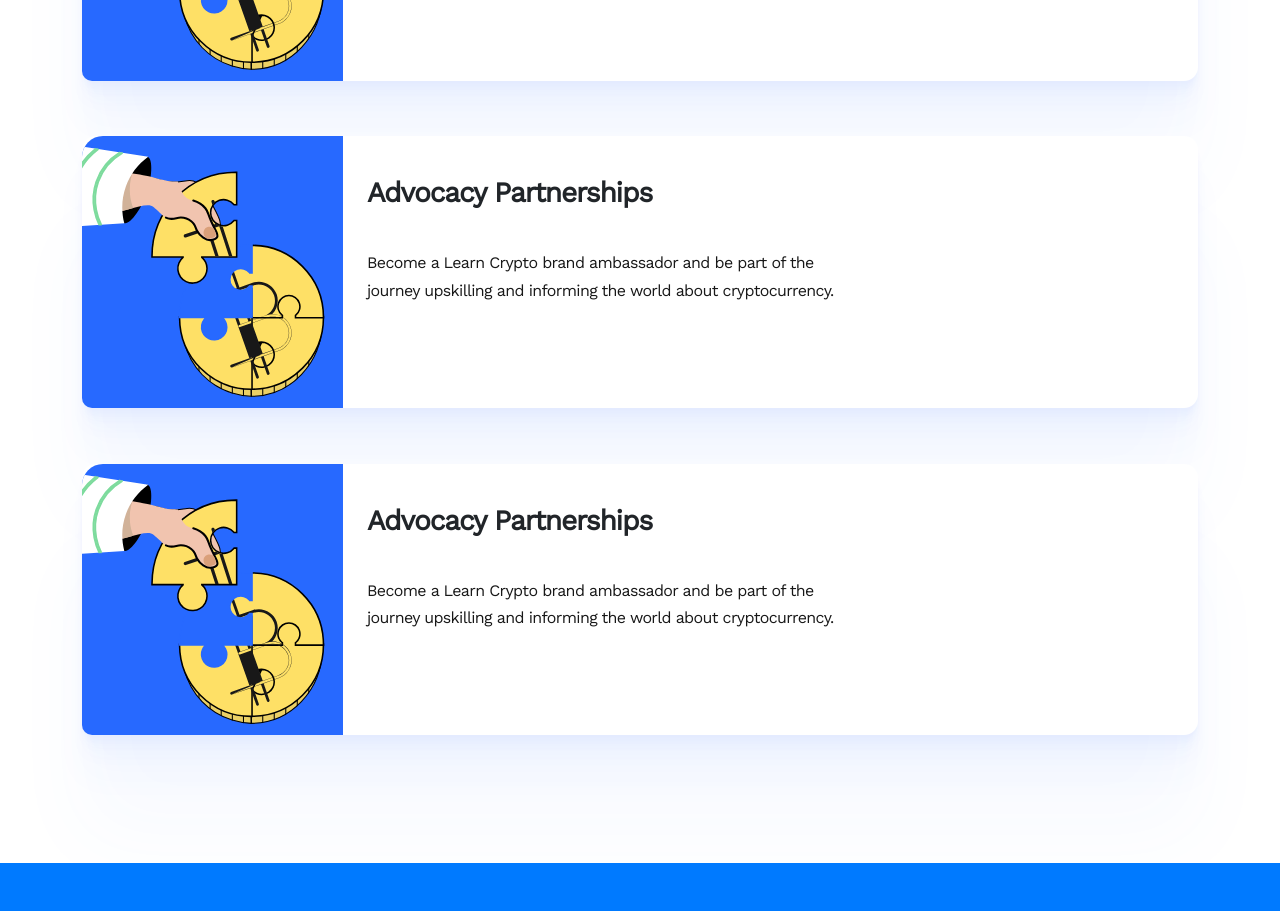
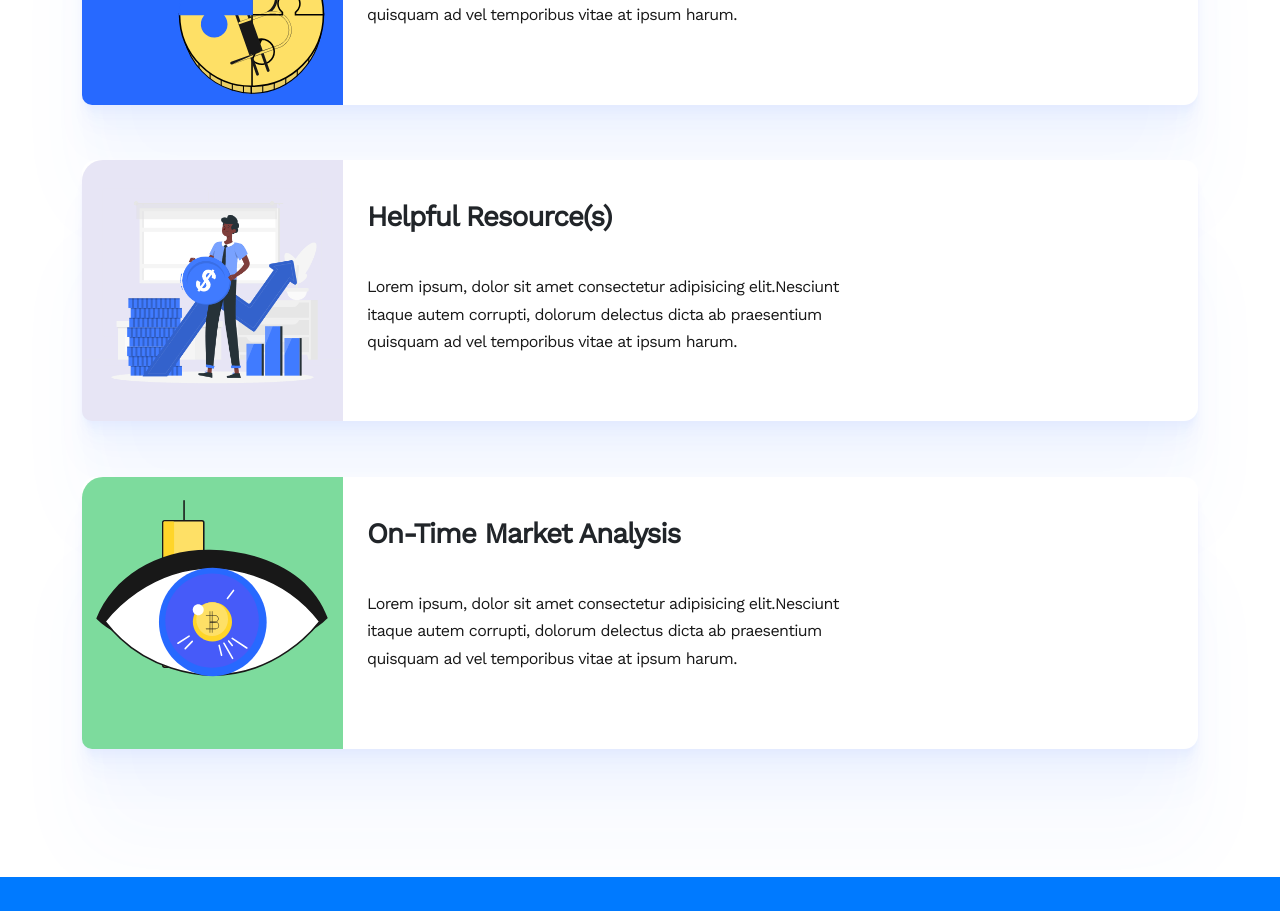
Before and after one commit to TEE2DWHY/TeamDefi, a React (Create React App) app: page /financial-markets in a window 1280 px wide. Shown: the part 1140-2051 px from the top of the page. Built offline with nearby package versions, Linux system fonts and the light colour scheme.

Commit message:
made changes on the financial market page

```diff
--- a/src/pages/Forex.js
+++ b/src/pages/Forex.js
@@ -30,7 +30,7 @@
 
             <div className="container">
                 <h1 style={{ display: "inline" }}>What do we provide? </h1>
-                <br />
+                <br /> <br />
                 <p className="provide-p col-lg-7">
                     Lorem ipsum, dolor sit amet consectetur adipisicing elit.Nesciunt itaque autem corrupti, dolorum delectus dicta ab praesentium quisquam ad vel temporibus vitae at ipsum harum, quaerat dolorem doloremque quos iure in asperiores.Optio a voluptas magnam, maxime et quaerat laboriosam voluptates quibusdam perspiciatis quos ab molestias est pariatur cumque recusandae.
                 </p>
@@ -43,7 +43,7 @@
                         </div>
                         <div className="col-lg-9">
                             <h3 className="provision-h3">Advocacy Partnerships</h3>
-                            <p className="provision-p col-lg-7">Become a Learn Crypto brand ambassador and be part of the journey upskilling and informing the world about cryptocurrency.</p>
+                            <p className="provision-p col-lg-7">Lorem ipsum, dolor sit amet consectetur adipisicing elit.Nesciunt itaque autem corrupti, dolorum delectus dicta ab praesentium quisquam ad vel temporibus vitae at ipsum harum.</p>
                         </div>
                     </div>
                 </div>
@@ -51,11 +51,11 @@
                 <div className="cont-provision">
                     <div className="row">
                         <div className="col-lg-3">
-                            <img className="prov-img1" src="provide1.svg" alt="provide1" />
+                            <img className="prov-img1" src="Finance.gif" alt="provide1" />
                         </div>
                         <div className="col-lg-9">
-                            <h3 className="provision-h3">Advocacy Partnerships</h3>
-                            <p className="provision-p col-lg-7">Become a Learn Crypto brand ambassador and be part of the journey upskilling and informing the world about cryptocurrency.</p>
+                            <h3 className="provision-h3">Helpful Resource(s)</h3>
+                            <p className="provision-p col-lg-7">Lorem ipsum, dolor sit amet consectetur adipisicing elit.Nesciunt itaque autem corrupti, dolorum delectus dicta ab praesentium quisquam ad vel temporibus vitae at ipsum harum.</p>
                         </div>
                     </div>
                 </div>
@@ -63,11 +63,11 @@
                 <div className="cont-provision">
                     <div className="row">
                         <div className="col-lg-3">
-                            <img className="prov-img1" src="provide1.svg" alt="provide1" />
+                            <img className="prov-img1" src="provide3.svg" alt="provide1" />
                         </div>
                         <div className="col-lg-9">
-                            <h3 className="provision-h3">Advocacy Partnerships</h3>
-                            <p className="provision-p col-lg-7">Become a Learn Crypto brand ambassador and be part of the journey upskilling and informing the world about cryptocurrency.</p>
+                            <h3 className="provision-h3">On-Time Market Analysis</h3>
+                            <p className="provision-p col-lg-7">Lorem ipsum, dolor sit amet consectetur adipisicing elit.Nesciunt itaque autem corrupti, dolorum delectus dicta ab praesentium quisquam ad vel temporibus vitae at ipsum harum.</p>
                         </div>
                     </div>
                 </div>
```
Also changed, not shown: public/Finance.gif (added), public/provide3.svg (added).
